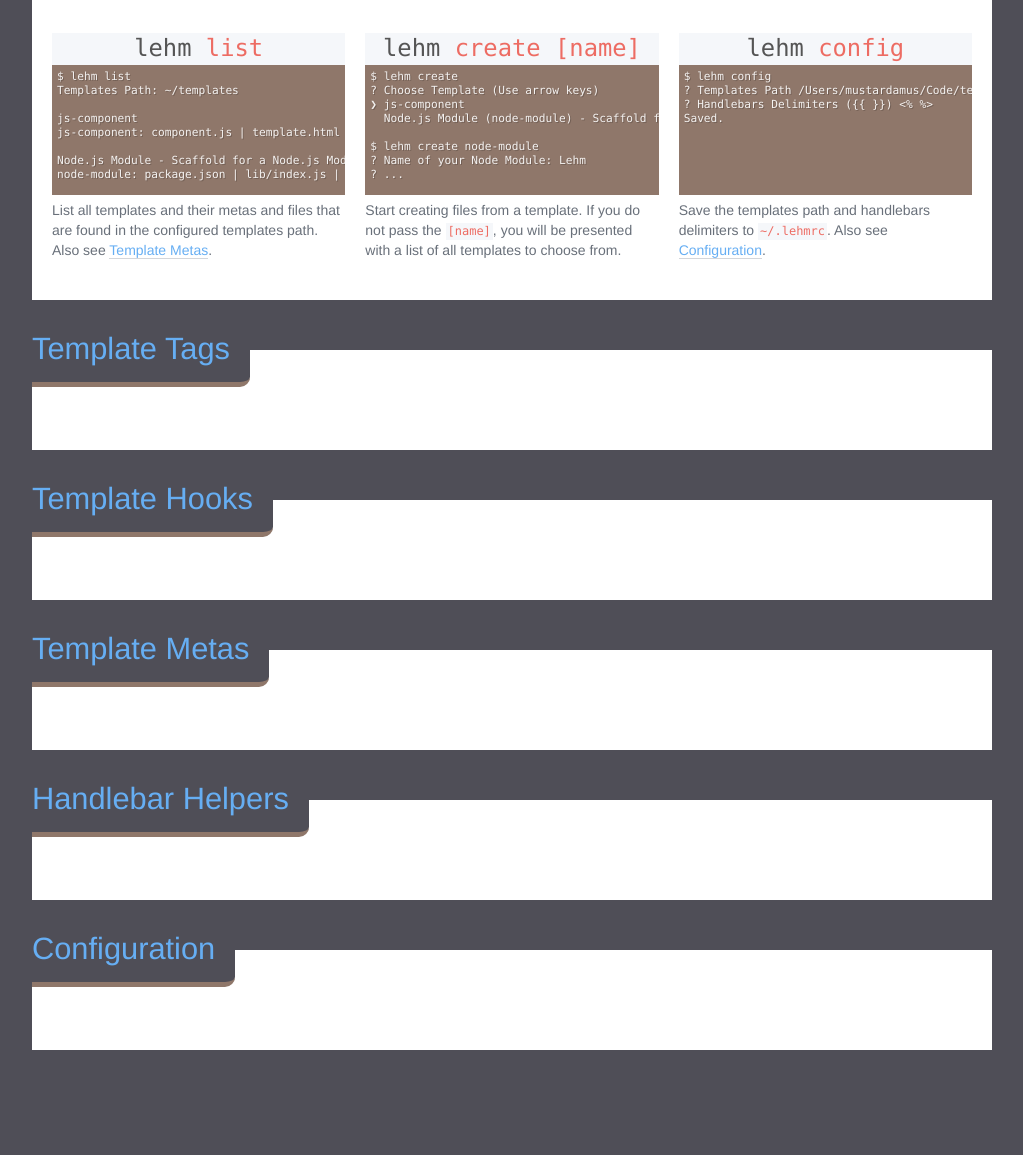
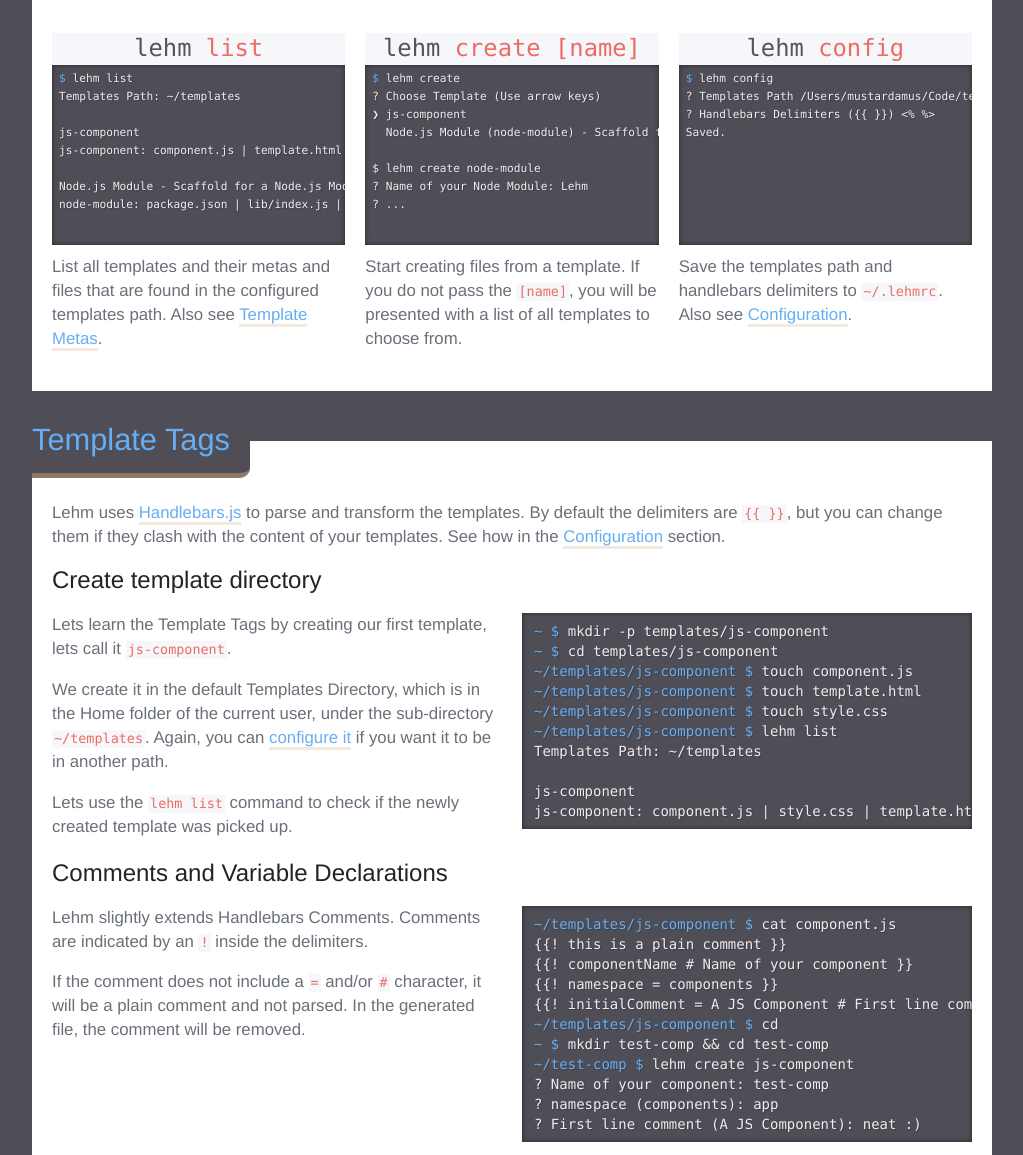
Before and after one commit to mustardamus/lehm, a website: page docs/index.html in a window 1280 px wide. Shown: the part 851-2006 px from the top of the page, without its empty margins (128-1151 px from the left). Before the commit the page ends 1951 px from the top, so only its background shows below. Drawn offline with Linux system fonts and the light colour scheme.

Commit message:
further documentation

```diff
--- a/docs/assets/style.css
+++ b/docs/assets/style.css
@@ -7,13 +7,28 @@
   background: #4F4E57;
 }
 
-p a {
-  color: #66AEF3;
-  border-bottom: 3px solid #F4E9DF;
+p a, p a:visited {
+  color: #66AEF3 !important;
+  border-bottom: 3px solid #F4E9DF !important;
 }
 
 p a:hover {
-  border-bottom: 3px solid #66AEF3;
+  color: #333 !important;
+  border-bottom: 3px solid #66AEF3 !important;
+}
+
+pre {
+  background: #4F4E57;
+  color: rgba(255, 255, 255, 0.9);
+  overflow: auto;
+  text-shadow: 1px 1px 0 rgba(0, 0, 0, 0.2);
+  box-shadow: inset 0 0 5px rgba(0, 0, 0, 0.5);
+  padding: 8px 12px;
+  line-height: 20px;
+}
+
+pre span {
+  color: #66AEF3;
 }
 
 .container {
@@ -146,7 +161,7 @@
   padding-top: 60px;
 }
 
-.section .title {
+.section h3.title {
   position: absolute;
   top: -18px;
   left: 0;
@@ -159,8 +174,17 @@
   border-bottom-right-radius: 10px;
 }
 
-.section > p {
+.section h4.title {
+
+  padding: 0;
+}
+
+.section p {
   font-size: 1.2em;
+}
+
+.section p code {
+  font-size: 0.8em;
 }
 
 #commands .column > code {
@@ -175,12 +199,9 @@
 }
 
 #commands .column pre {
-  background: #8F776A;
-  color: rgba(255, 255, 255, 0.9);
   font-size: 0.8em;
-  overflow: auto;
-  text-shadow: 1px 1px 0 rgba(0, 0, 0, 0.2);
-  padding: 5px;
-  min-height: 130px;
-  margin-bottom: 5px;
+  line-height: 18px;
+  padding: 5px 7px;
+  min-height: 180px;
+  margin-bottom: 10px;
 }
--- a/docs/index.html
+++ b/docs/index.html
@@ -78,7 +78,7 @@
         <div class="columns">
           <div class="column is-4">
             <code><span>lehm</span> list</code>
-            <pre>$ lehm list
+            <pre><span>$</span> lehm list
 Templates Path: ~/templates
 
 js-component
@@ -96,7 +96,7 @@
           </div>
           <div class="column is-4">
             <code><span>lehm</span> create [name]</code>
-            <pre>$ lehm create
+            <pre><span>$</span> lehm create
 ? Choose Template (Use arrow keys)
 ❯ js-component
   Node.js Module (node-module) - Scaffold for a Node.js Module
@@ -112,7 +112,7 @@
           </div>
           <div class="column is-4">
             <code><span>lehm</span> config</code>
-            <pre>$ lehm config
+            <pre><span>$</span> lehm config
 ? Templates Path /Users/mustardamus/Code/templates
 ? Handlebars Delimiters ({{ }}) <% %>
 Saved.</pre>
@@ -128,6 +128,77 @@
 
       <div id="templates" class="content section">
         <h3 class="title">Template Tags</h3>
+
+        <p>
+          Lehm uses <a href="http://handlebarsjs.com">Handlebars.js</a> to
+          parse and transform the templates. By default the delimiters are
+          <code>{{ }}</code>, but you can change them if they clash with the
+          content of your templates. See how in the
+          <a href="#configuration">Configuration</a> section.
+        </p>
+
+        <h4 class="title is-4">Create template directory</h4>
+
+        <div class="columns">
+          <div class="column is-6">
+            <p>
+              Lets learn the Template Tags by creating our first template, lets
+              call it <code>js-component</code>.
+            </p>
+            <p>
+              We create it in the default
+              Templates Directory, which is in the Home folder of the current user,
+              under the sub-directory <code>~/templates</code>. Again, you can
+              <a href="#configuration">configure it</a> if you want it to be in
+              another path.
+            </p>
+            <p>
+              Lets use the <code>lehm list</code> command to check if the newly
+              created template was picked up.
+            </p>
+          </div>
+          <div class="column is-6">
+            <pre><span>~ $</span> mkdir -p templates/js-component
+<span>~ $</span> cd templates/js-component
+<span>~/templates/js-component $</span> touch component.js
+<span>~/templates/js-component $</span> touch template.html
+<span>~/templates/js-component $</span> touch style.css
+<span>~/templates/js-component $</span> lehm list
+Templates Path: ~/templates
+
+js-component
+js-component: component.js | style.css | template.html</pre>
+          </div>
+        </div>
+
+        <h4 class="title is-4">Comments and Variable Declarations</h4>
+
+        <div class="columns">
+          <div class="column is-6">
+            <p>
+              Lehm slightly extends Handlebars Comments. Comments are indicated
+              by an <code>!</code> inside the delimiters.
+            </p>
+            <p>
+              If the comment does not include a <code>=</code> and/or
+              <code>#</code> character, it will be a plain comment and not
+              parsed. In the generated file, the comment will be removed.
+            </p>
+          </div>
+          <div class="column is-6">
+            <pre><span>~/templates/js-component $</span> cat component.js
+{{! this is a plain comment }}
+{{! componentName # Name of your component }}
+{{! namespace = components }}
+{{! initialComment = A JS Component # First line comment }}
+<span>~/templates/js-component $</span> cd
+<span>~ $</span> mkdir test-comp &amp;&amp; cd test-comp
+<span>~/test-comp $</span> lehm create js-component
+? Name of your component: test-comp
+? namespace (components): app
+? First line comment (A JS Component): neat :)</pre>
+          </div>
+        </div>
       </div>
 
       <div id="hooks" class="content section">
```
